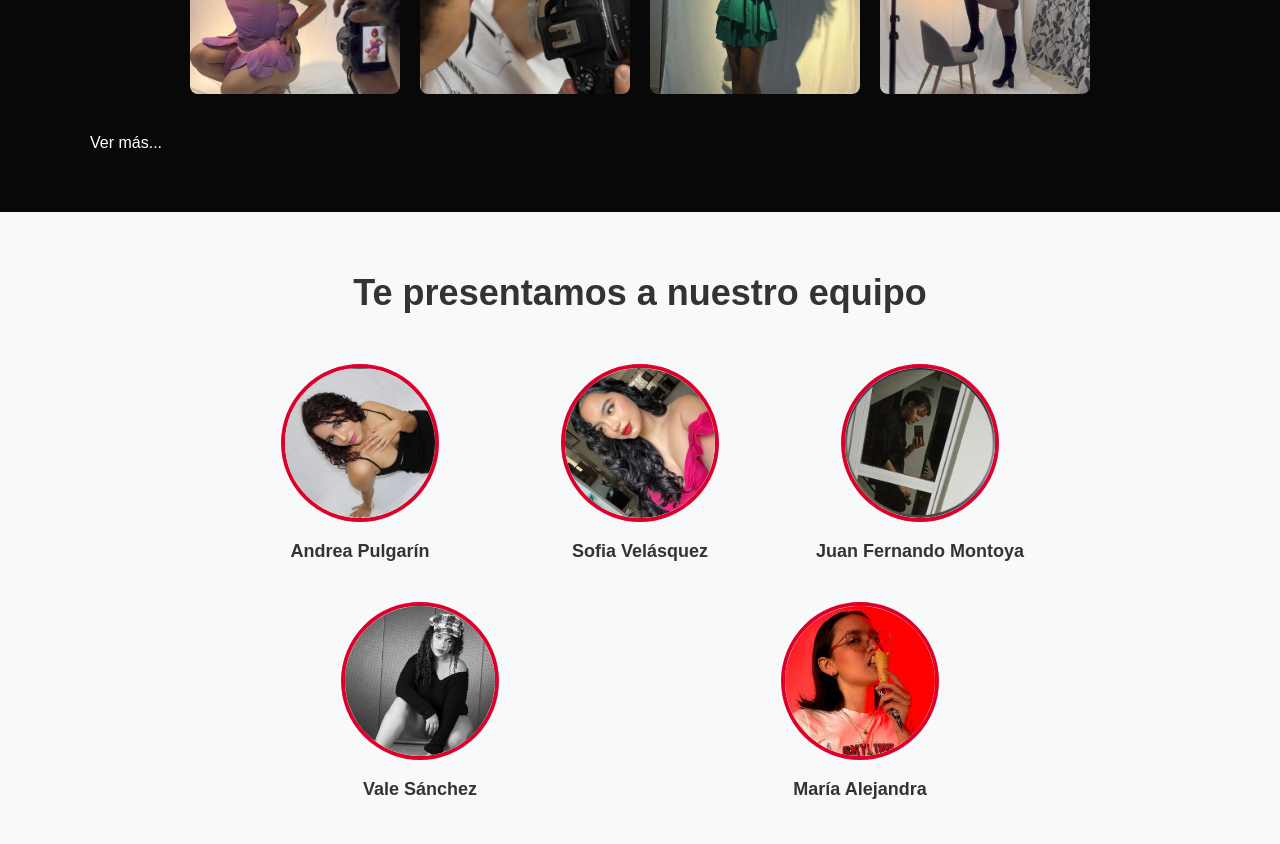
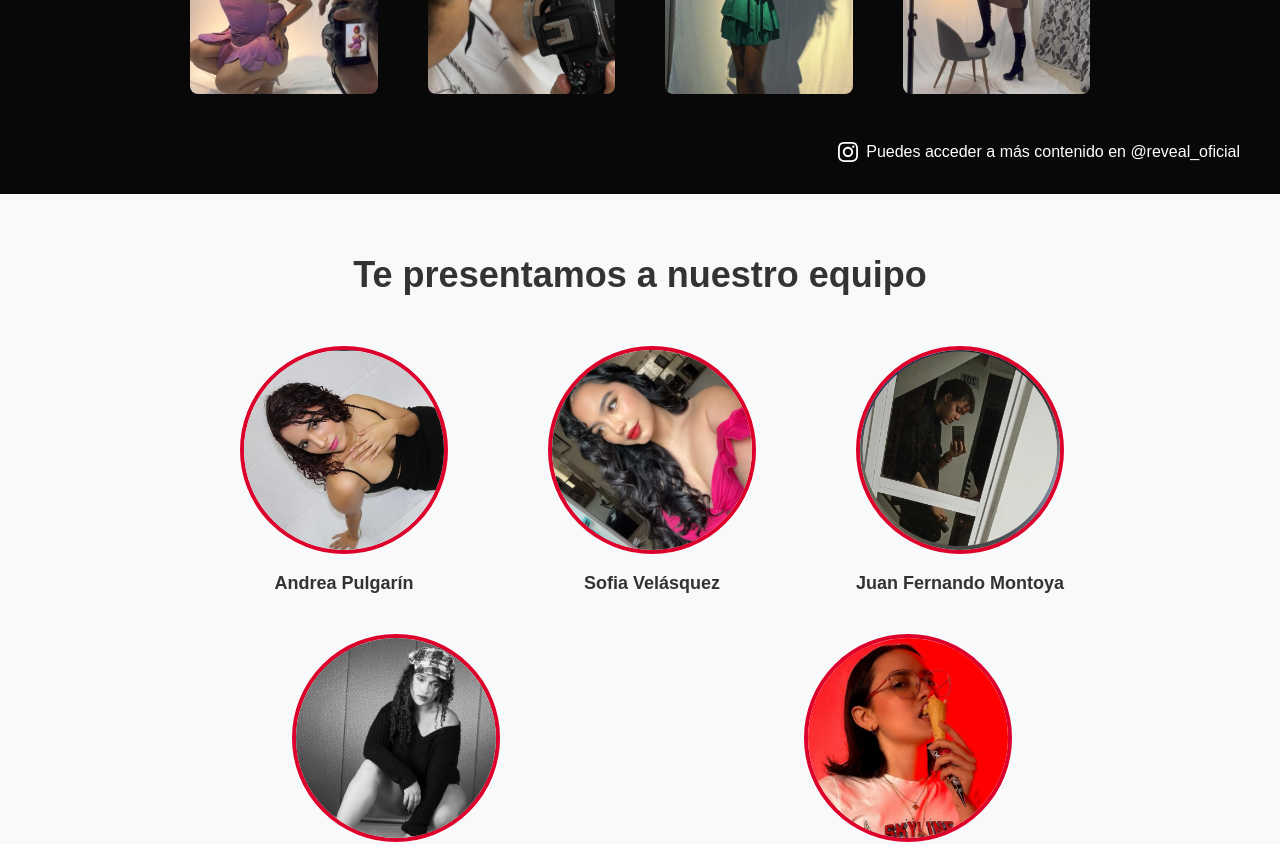
Before and after one commit to JulianaFranco140/Reveal-Studio, a Next.js app: page / in a window 1280 px wide. Shown: the part 1940-2784 px from the top of the page. Built offline with nearby package versions, Linux system fonts and the light colour scheme.

Commit message:
feat: enhance README and page layout with contact information and improved styling

```diff
--- a/src/app/page.js
+++ b/src/app/page.js
@@ -202,9 +202,13 @@
           onClick={() => openModal("/foto8.jpeg", "Portafolio foto 8")}
         />
       </div>
-        <Link href="https://www.instagram.com/reveal_oficial?igsh=MXc1OGh2cHVuaG5iMQ==" className={styles.verMas} target="_blank">
-          Ver más...
-        </Link>
+        <a href="https://www.instagram.com/reveal_oficial?igsh=MXc1OGh2cHVuaG5iMQ==" target="_blank" rel="noopener noreferrer" className={styles.contactoItem}>
+          <svg width="20" height="20" viewBox="0 0 24 24" fill="none" xmlns="http://www.w3.org/2000/svg" className={styles.contactoIcon}>
+            <path d="M12 2.163c3.204 0 3.584.012 4.85.07 3.252.148 4.771 1.691 4.919 4.919.058 1.265.069 1.645.069 4.849 0 3.205-.012 3.584-.069 4.849-.149 3.225-1.664 4.771-4.919 4.919-1.266.058-1.644.07-4.85.07-3.204 0-3.584-.012-4.849-.07-3.26-.149-4.771-1.699-4.919-4.92-.058-1.265-.07-1.644-.07-4.849 0-3.204.013-3.583.07-4.849.149-3.227 1.664-4.771 4.919-4.919 1.266-.057 1.645-.069 4.849-.069zm0-2.163c-3.259 0-3.667.014-4.947.072-4.358.2-6.78 2.618-6.98 6.98-.059 1.281-.073 1.689-.073 4.948 0 3.259.014 3.668.072 4.948.2 4.358 2.618 6.78 6.98 6.98 1.281.058 1.689.072 4.948.072 3.259 0 3.668-.014 4.948-.072 4.354-.2 6.782-2.618 6.979-6.98.059-1.28.073-1.689.073-4.948 0-3.259-.014-3.667-.072-4.947-.196-4.354-2.617-6.78-6.979-6.98-1.281-.059-1.69-.073-4.949-.073zm0 5.838c-3.403 0-6.162 2.759-6.162 6.162s2.759 6.163 6.162 6.163 6.162-2.759 6.162-6.163c0-3.403-2.759-6.162-6.162-6.162zm0 10.162c-2.209 0-4-1.79-4-4 0-2.209 1.791-4 4-4s4 1.791 4 4c0 2.21-1.791 4-4 4zm6.406-11.845c-.796 0-1.441.645-1.441 1.44s.645 1.44 1.441 1.44c.795 0 1.439-.645 1.439-1.44s-.644-1.44-1.439-1.44z" fill="currentColor"/>
+          </svg>
+          <span className={styles.contactoTexto}>Puedes acceder a más contenido en @reveal_oficial</span>
+        </a>
+
      </div>
      <div id="equipo" className={styles.equipo}>
       <h2 className={styles.equipoTitle}>Te presentamos a nuestro equipo</h2>
--- a/src/app/page.module.css
+++ b/src/app/page.module.css
@@ -166,6 +166,7 @@
   background-color: var(--background);
   text-align: center;
   padding: 60px 20px;
+  position: relative;
 }
 
 .portafolioTitle {
@@ -178,7 +179,7 @@
 .portafolioGrid {
   display: grid;
   grid-template-columns: repeat(4, 1fr);
-  gap: 20px;
+  gap: 20px 50px;
   max-width: 900px;
   margin: 0 auto 40px auto;
 }
@@ -197,22 +198,11 @@
   transform: translateY(-2px);
 }
 
-.verMas {
-  color: var(--primary-text-color);
-  font-size: 16px;
-  margin: 0;
-  cursor: pointer;
-  display: flex;
-  margin-left: 70px;
-  text-decoration: none;
+.portafolio .contactoItem {
+  position: absolute;
+  bottom: 20px;
+  right: 20px;
 }
-
-.verMas:hover {
-  color: var(--hover-text-color);
-  transform: translateY(-2px);
-  font-weight: bold;
-}
-
 
 
 .equipo {
@@ -231,7 +221,7 @@
 .equipoGrid {
   display: grid;
   grid-template-columns: repeat(3, 1fr);
-  gap: 40px;
+  gap: 40px 100px;
   max-width: 800px;
   margin: 0 auto;
   justify-items: center;
@@ -255,8 +245,8 @@
 }
 
 .equipoImage {
-  width: 150px;
-  height: 150px;
+  width: 200px;
+  height: 200px;
   border-radius: 50%;
   object-fit: cover;
   transition: transform 0.3s ease, box-shadow 0.3s ease;
```
Also changed, not shown: 1 other file (tests, documents, lock files or other folders).
